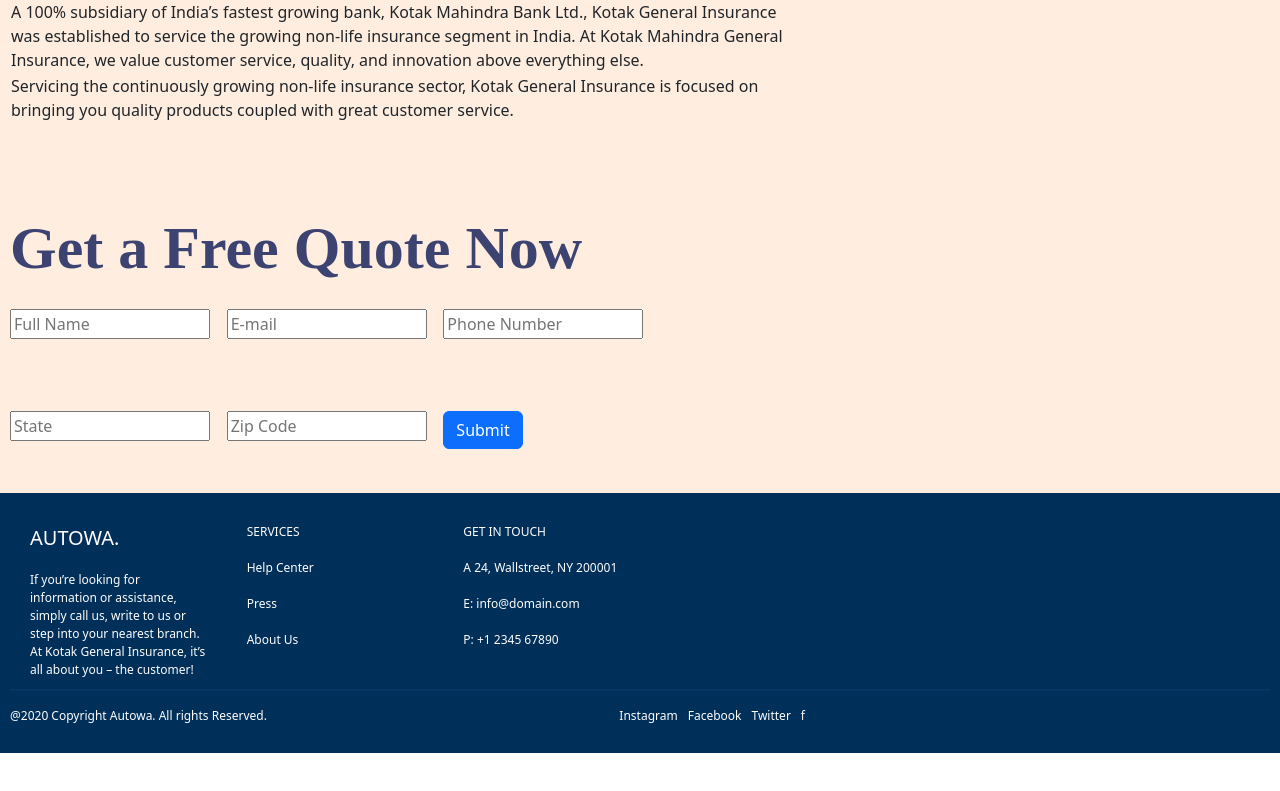
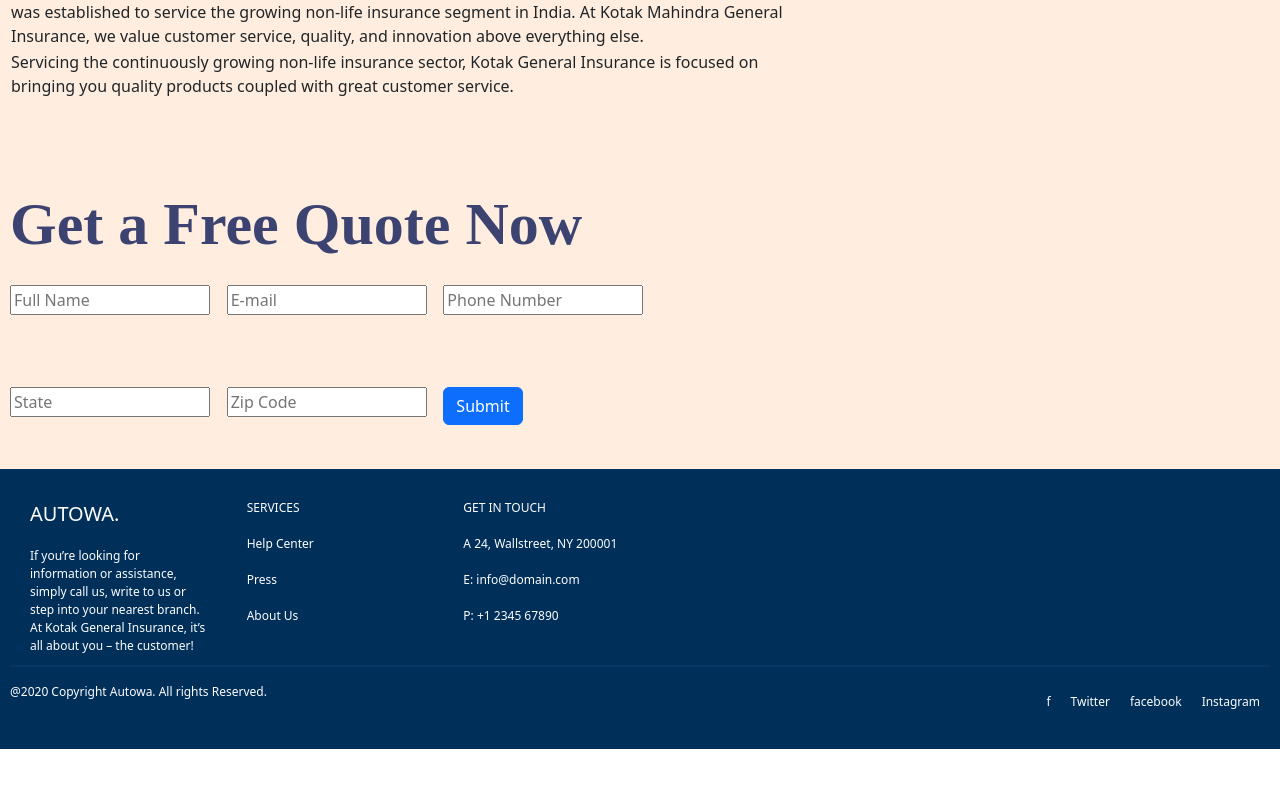
Before and after one commit to FSTeam3/Auto-Insurance, an Angular app in the folder myApp/: page /process in a window 1280 px wide. Shown: the part 1173-1964 px from the top of the page. Before the commit the page ends 1926 px from the top, so only its background shows below. Built offline with nearby package versions, Linux system fonts and the light colour scheme.

Commit message:
formatting changes
formatting changes

```diff
--- a/myApp/src/app/ContactUS/ContactUS.component.html
+++ b/myApp/src/app/ContactUS/ContactUS.component.html
@@ -56,7 +56,24 @@
       <div class="column contactUsText">
         @2020 Copyright Autowa. All rights Reserved.
       </div>
-       <div style="margin-right:-155px">
+
+      <table  class="contactUsText" style="position: absolute; right: 0px;">
+        <tr>
+          <td style="padding:10px">
+            f
+          </td>
+          <td style="padding:10px">
+            Twitter
+          </td>
+          <td style="padding:10px">
+            facebook
+          </td>
+          <td style="padding:10px">
+            Instagram
+          </td>
+        </tr>
+      </table>
+       <!-- <div style="margin-right:-155px">
     <div class="contactUsText" style="float:right;padding-right: 10px;">
        f
       </div>
@@ -69,8 +86,8 @@
        <div class="contactUsText" style="float:right;padding-right: 10px;">
         Instagram
        </div>
-    </div>
+    </div> -->
   </div>
 </div>
-<div style="height:100px"></div>
+<div style="height:300px"></div>
 </div>
--- a/myApp/src/app/app-routing.module.ts
+++ b/myApp/src/app/app-routing.module.ts
@@ -24,6 +24,7 @@
   component:ContactUSComponent,
   path:"contact"
 },
+
 ];
 
 @NgModule({
--- a/myApp/src/app/home/home.component.html
+++ b/myApp/src/app/home/home.component.html
@@ -36,7 +36,7 @@
         </div>
     </div>
 </div>
-<br><br>
+<br>
 <div class="bottomText">
     *TP Price for less than 1000 CC cars. All savings are provided by insurers as per Gov. approved insurance plan. Standard T&C apply.
 </div>
--- a/myApp/src/index.html
+++ b/myApp/src/index.html
@@ -2,7 +2,7 @@
 <html lang="en">
 <head>
   <meta charset="utf-8">
-  <title>MyApp</title>
+  <title>Auto Insurance</title>
   <base href="/">
   <meta name="viewport" content="width=device-width, initial-scale=1">
   <link rel="icon" type="image/x-icon" href="favicon.ico">
--- a/myApp/src/styles.css
+++ b/myApp/src/styles.css
@@ -171,8 +171,8 @@
 }
 .ContactUsContainer
 {
-  width: 100%;
-  height: 260px;
+
+  height: 280px;
     background-color: #00305a;
 margin-top: 0px;
 padding: 10px;
```
Also changed, not shown: myApp/src/app/app.component.html (line endings or trailing spaces).
